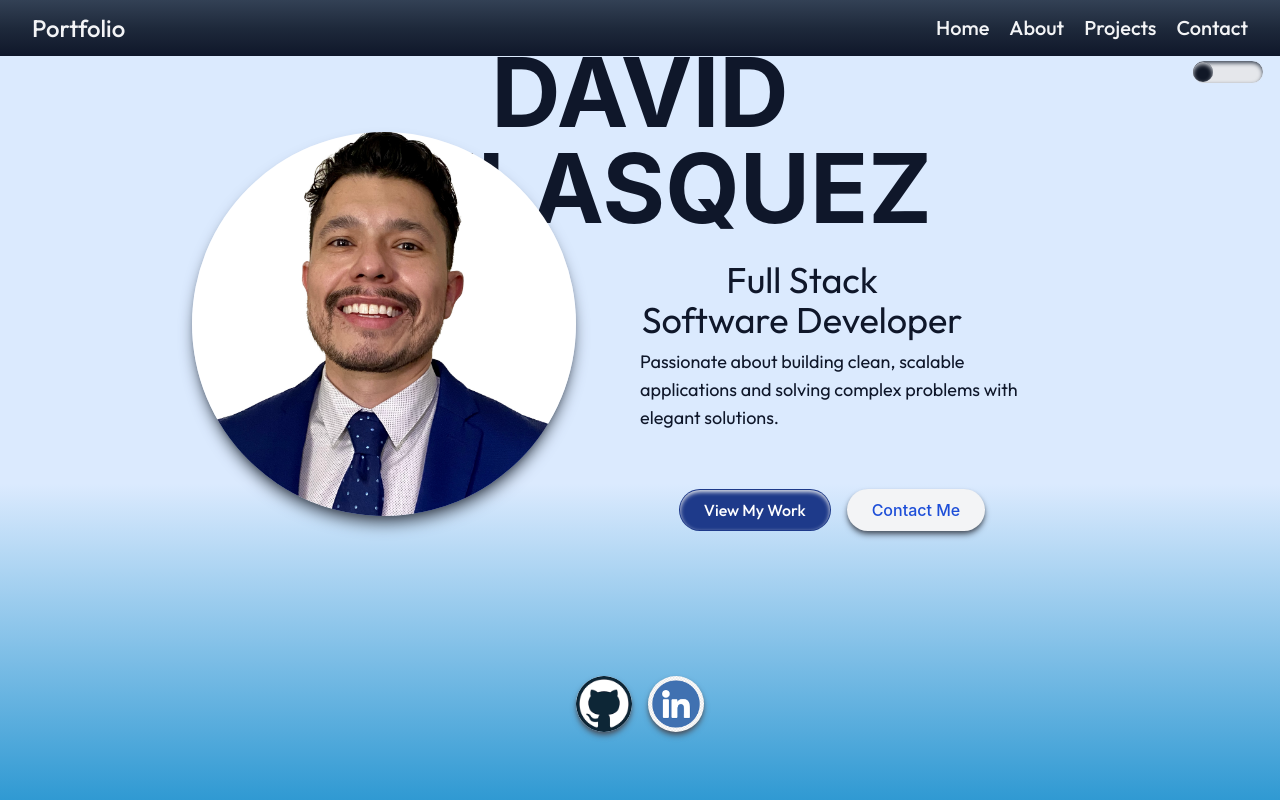
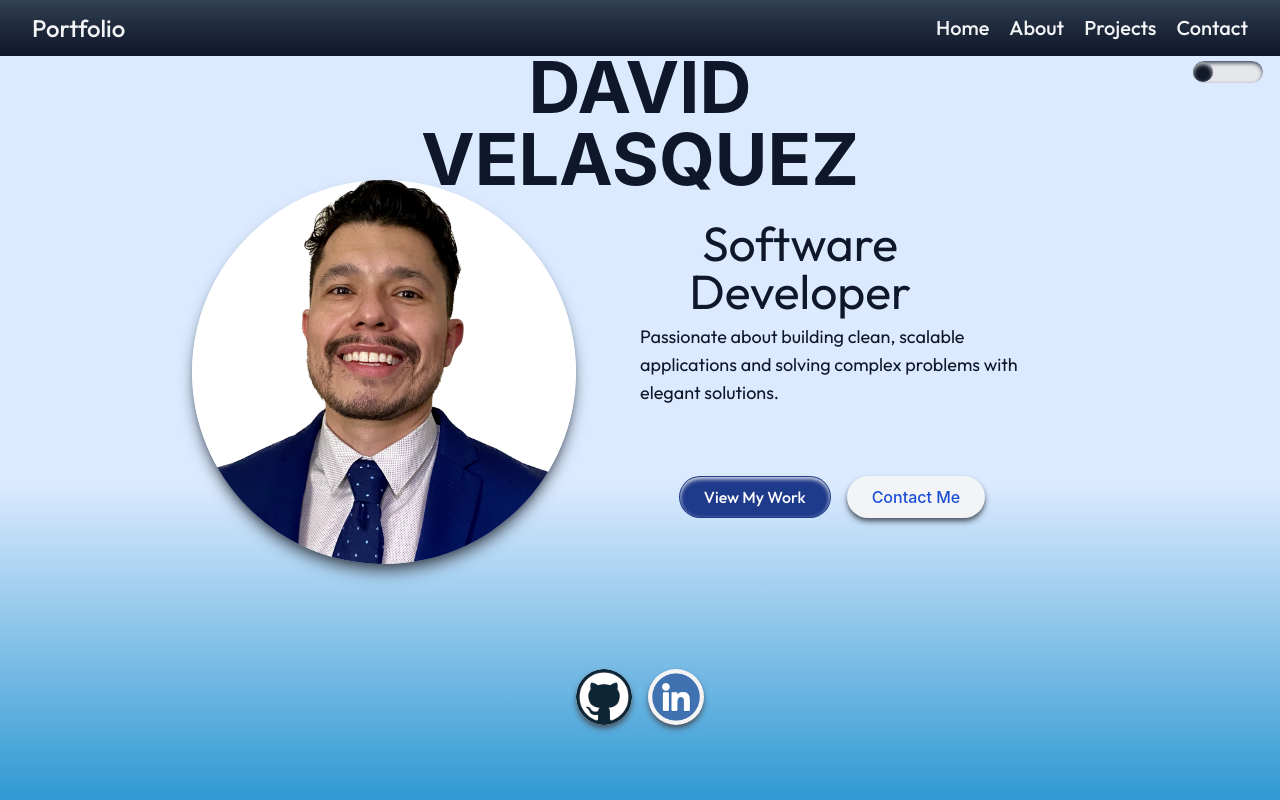
Before and after one commit to davidxv15/Portfolio-2, a React (Vite) app: page / in a window 1280 px wide. Shown: the top 800 px of the page. Built offline with nearby package versions, Linux system fonts and the light colour scheme; a web font is replaced by a local one.

Commit message:
md: landing page

```diff
--- a/src/components/HeroSection.tsx
+++ b/src/components/HeroSection.tsx
@@ -5,17 +5,15 @@ const HeroSection: React.FC = () => {
     <section className="section flex flex-col items-center justify-evenly h-screen w-screen bg-gradient-to-t from-sky-600 via-blue-100 to-blue-100 text-center md:mt-5 lg:mt-4 md:-translate-y-5">
       <div className="mb-2 bg-gradient-to-b from-blue-100 via-blue-100 to-blue-100">
         <h1
-          className="surname text-5xl lg:text-8xl font-league font-bold text-slate-900 bg-transparent
-         w-3/4 mx-auto outline outline-none sm:-translate-y-12 md:-translate-y-8 lg:-translate-y-16"
+          className="surname text-5xl md:text-6xl lg:text-7xl font-league font-bold text-slate-900 bg-transparent
+         w-3/4 mx-auto outline outline-none sm:-translate-y-12 md:-translate-y-4 lg:-translate-y-16"
         >
-          <span className="text-5.5xl lg:text-8xl">D</span>AVID{" "}
-          <span className="text-5.5xl lg:text-8xl">V</span>ELASQUEZ
+          <span className="text-5.5xl md:text-7xl lg:text-7xl">D</span>AVID{" "}
+          <span className="text-5.5xl md:text-7xl lg:text-7xl">V</span>ELASQUEZ
         </h1>
-        <p className="text-4xl font-outfit text-slate-900 mt-2 md:text-left lg:text-center md:mr-32 md:ml-[50%] lg:mr-32 lg:-translate-y-12">
-          Full Stack
-          <br />
-          Software Developer
-        </p>
+        <h2 className="text-5xl font-outfit text-slate-900 mt-2 md:text-left lg:text-center md:mr-32 md:ml-[50%] lg:mr-32 lg:-translate-y-12 lg:w-90">
+        Software Developer
+        </h2>
         <p className="text-lg font-outfit text-slate-900 mt-2 md:text-right lg:text-left md:mr-24 md:ml-[50%] lg:mr-12 lg:ml-[50%] lg:-translate-y-12">
           Passionate about building clean, scalable applications and solving
           complex problems with elegant solutions.
@@ -25,7 +23,7 @@ const HeroSection: React.FC = () => {
         <img
           src="/WhiteShirtPhoto.jpg"
           alt="My Portrait"
-          className="rounded-full w-72 h-72 lg:w-96 lg:h-96 object-cover object-[80%_6%] shadow-lg shadow-gray-600 md:absolute md:bottom-60 md:left-28 lg:left-48 lg:-translate-y-32 transition-all duration-800 ease-in-out"
+          className="rounded-full w-72 h-72 lg:w-96 lg:h-96 object-cover object-[80%_6%] shadow-lg shadow-gray-600 md:absolute md:bottom-52 md:left-28 lg:left-48 lg:-translate-y-28 transition-all duration-800 ease-in-out"
         />
       </div>
       <div className="mt-4 md:ml-96 md:mb-24">
```
